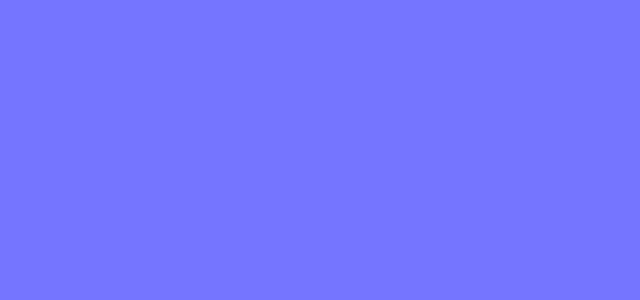
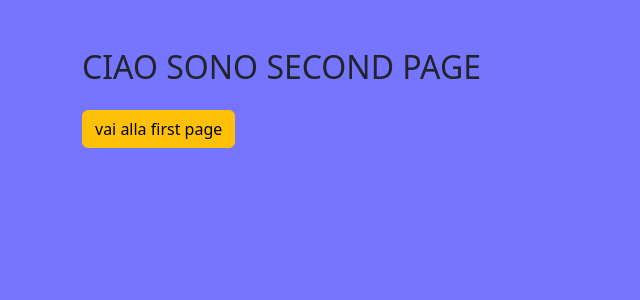
Before and after one commit to FabrizioMisseri/frontend-posts, a Vue app: page /second in a window 1280 px wide. Before the commit this address had no page. Shown: the top 300 px of the page, without its empty margins (0-640 px from the left). Built offline with nearby package versions, Linux system fonts and the light colour scheme.

Commit message:
add: btn in homepage; second-page; notFound-page

```diff
--- a/src/pages/HomePage.vue
+++ b/src/pages/HomePage.vue
@@ -32,6 +32,9 @@
 
 <template>
     <div class="container py-5">
+        <div>
+            <RouterLink :to="{ name: 'second' }" class="btn btn-warning mb-5">vai alla second page</RouterLink>
+        </div>
         <div class="row">
             <div class="card mb-4 py-3" v-for="(post, index) in arrayPosts" :key="index">
                 <ul>
--- /dev/null
+++ b/src/pages/NotFound.vue
@@ -0,0 +1,24 @@
+<script>
+export default {
+    name: 'NotFound',
+}
+</script>
+
+<template>
+    <div class="wrapper d-flex align-items-center justify-content-center">
+        <h2>
+            404 PAGE NOT FOUND
+        </h2>
+    </div>
+</template>
+
+<style lang="scss" scoped>
+.wrapper {
+    width: 100%;
+    height: 100vh;
+
+    h2 {
+        font-size: 4rem;
+    }
+}
+</style>
--- /dev/null
+++ b/src/pages/SecondPage.vue
@@ -0,0 +1,22 @@
+<script>
+export default {
+    name: 'SecondPage',
+}
+</script>
+
+<template>
+    <div class="container">
+        <div class="row py-5">
+            <h2 class="mb-4">
+                CIAO SONO SECOND PAGE
+            </h2>
+            <div>
+                <RouterLink :to="{ name: 'home' }" class="btn btn-warning">vai alla first page</RouterLink>
+            </div>
+        </div>
+    </div>
+</template>
+
+<style lang="scss" scoped>
+
+</style>
--- a/src/router.js
+++ b/src/router.js
@@ -1,5 +1,7 @@
 import { createRouter, createWebHistory } from "vue-router";
 import HomePage from "./pages/HomePage.vue";
+import SecondPage from "./pages/SecondPage.vue";
+import NotFound from "./pages/NotFound.vue";
 
 const router = createRouter({
     history: createWebHistory(),
@@ -10,6 +12,16 @@
             name: 'home',
             component: HomePage,
         },
+        {
+            path: '/second',
+            name: 'second',
+            component: SecondPage,
+        },
+        {
+            path: "/:pathMatch(.*)*",
+            name: "not-found",
+            component: NotFound,
+        },
     ],
 });
 
```
